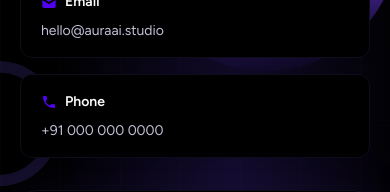
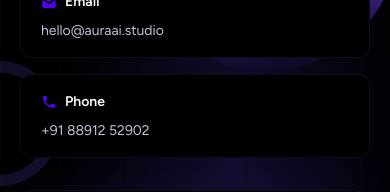
Before and after one commit to Shabeebputhalath/aura-official, a React (Vite) app: page / in a window 390 px wide. Shown: the part 7800-7992 px from the top of the page. Built offline with nearby package versions, Linux system fonts and the light colour scheme; no server answers.

Commit message:
Update phone number in Contact component

```diff
--- a/src/components/Contact.tsx
+++ b/src/components/Contact.tsx
@@ -257,7 +257,7 @@ export default function Contact() {
                     </svg>,
                   },
                   {
-                    label:'Phone', val:'+91 000 000 0000',
+                    label:'Phone', val:'+91 88912 52902',
                     icon:<svg viewBox="0 0 24 24" fill="currentColor" width="16" height="16">
                       <path d="M6.6 10.8a15.1 15.1 0 0 0 6.6 6.6l2.2-2.2a1 1 0 0 1 1-.25c1.1.37 2.3.57 3.6.57a1 1 0 0 1 1 1V20a1 1 0 0 1-1 1C10.6 21 3 13.4 3 4a1 1 0 0 1 1-1h3.5a1 1 0 0 1 1 1c0 1.25.2 2.45.57 3.57a1 1 0 0 1-.25 1L6.6 10.8Z"/>
                     </svg>,
```
